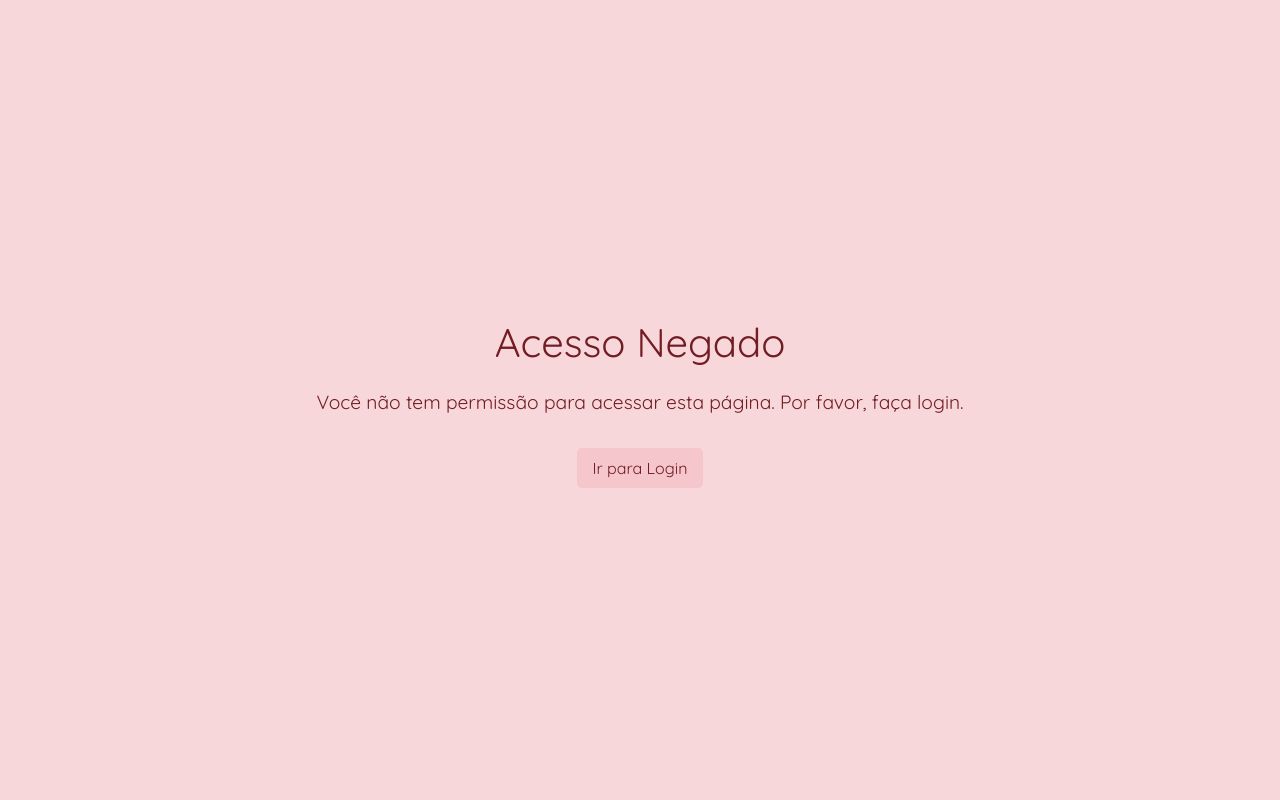
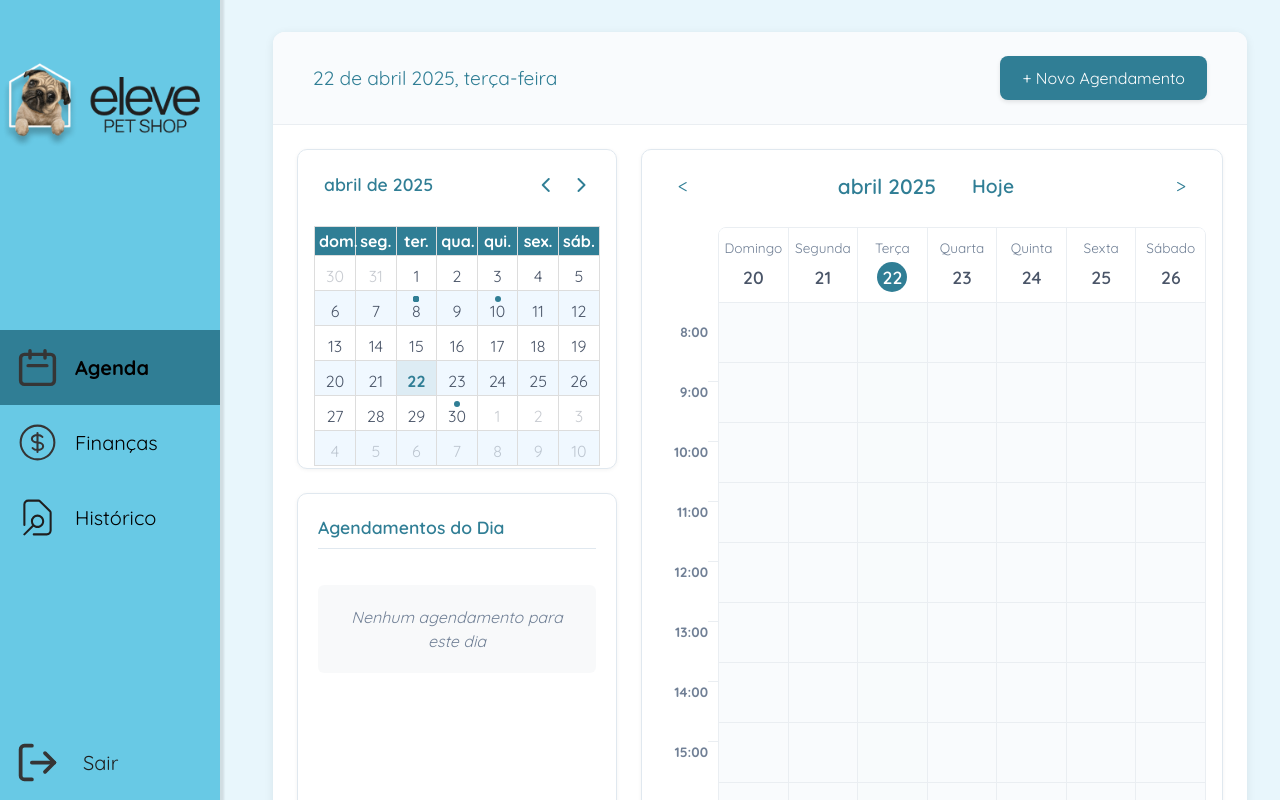
Before and after one commit to Codifica-group/frontend, a React (Vite) app: page /agenda in a window 1280 px wide. Before the commit this address led to /error. Shown: the top 800 px of the page. Built offline with nearby package versions, Linux system fonts and the light colour scheme.

Commit message:
alteracoes na agenda

```diff
--- a/src/components/ProtectedRoute.jsx
+++ b/src/components/ProtectedRoute.jsx
@@ -3,7 +3,7 @@ import { Navigate } from "react-router-dom";
 export default function ProtectedRoute({ children }) {
     const token = localStorage.getItem("token");
 
-    if (!token) {
+    if (token) {
         return <Navigate to="/error" replace />;
     }
 
--- a/src/pages/Agenda.jsx
+++ b/src/pages/Agenda.jsx
@@ -4,7 +4,6 @@ import SideBar from "../components/SideBar";
 import ModalAgenda from "../components/ModalAgenda";
 import FullCalendar from "@fullcalendar/react";
 import dayGridPlugin from "@fullcalendar/daygrid";
-// import timeGridPlugin from '@fullcalendar/timegrid';
 import interactionPlugin from "@fullcalendar/interaction";
 import ptBrLocale from "@fullcalendar/core/locales/pt-br";
 import {
@@ -61,6 +60,13 @@ export default function Agenda() {
       end: "2025-04-08T16:30:00",
       backgroundColor: "#307e95",
     },
+        {
+      id: "7",
+      title: "Teste (Teste)",
+      start: "2025-04-30T16:00:00",
+      end: "2025-04-30T18:30:00",
+      backgroundColor: "#307e95",
+    },
   ]);
 
   const [currentDate, setCurrentDate] = useState(new Date());
@@ -71,14 +77,12 @@ export default function Agenda() {
     document.title = `Agenda`;
   }, []);
 
-  // Filtra eventos do dia selecionado
   const dailyEvents = events.filter((event) => {
     const eventDate = format(parseISO(event.start), "yyyy-MM-dd");
     const selectedDateFormatted = format(selectedDate, "yyyy-MM-dd");
     return eventDate === selectedDateFormatted;
   });
 
-  // Gera dias da semana para o cabeçalho
   const generateWeekDays = () => {
     const start = startOfWeek(currentDate, { locale: ptBR });
     const end = endOfWeek(currentDate, { locale: ptBR });
@@ -93,16 +97,9 @@ export default function Agenda() {
 
   const weekDays = generateWeekDays();
 
-  // Manipuladores do calendário
   const handleDateClick = (arg) => {
     setSelectedDate(arg.date);
   };
-
-  //   const handleEventClick = (info) => {
-  //     if (window.confirm(`Deseja remover o agendamento "${info.event.title}"?`)) {
-  //       setEvents(events.filter(event => event.id !== info.event.id));
-  //     }
-  //   };
 
   const handlePrevWeek = () => {
     setCurrentDate(addDays(currentDate, -7));
@@ -117,7 +114,6 @@ export default function Agenda() {
     setSelectedDate(new Date());
   };
 
-  // Adiciona novo evento
   const addNewEvent = (newEvent) => {
     setEvents([
       ...events,
@@ -157,7 +153,6 @@ export default function Agenda() {
           </div>
 
           <div className="agenda-content">
-            {/* Sidebar com calendário e lista */}
             <section className="agenda-sidebar">
               <div className="agenda-mini-calendar">
                 <FullCalendar
@@ -172,8 +167,11 @@ export default function Agenda() {
                   dateClick={handleDateClick}
                   events={events}
                   eventColor="#307e95"
-                  dayCellClassNames="mini-calendar-day"
-                  dayHeaderClassNames="mini-calendar-header"
+                  eventContent={() => null} // Isso esconde o conteúdo do evento
+                  dayCellContent={(args) => {
+                    // Mostra apenas o número do dia
+                    return { html: `<div class="fc-daygrid-day-number">${args.dayNumberText}</div>` };
+                  }}
                 />
               </div>
 
@@ -197,7 +195,6 @@ export default function Agenda() {
               </div>
             </section>
 
-            {/* Grade semanal */}
             <section className="agenda-week-view">
               <div className="week-header">
                 <button onClick={handlePrevWeek}>&lt;</button>
@@ -212,7 +209,7 @@ export default function Agenda() {
 
               <div className="week-grid">
                 <div className="time-column">
-                  {Array.from({ length: 12 }, (_, i) => (
+                  {Array.from({ length: 11 }, (_, i) => (
                     <div key={i} className="time-slot">
                       {i + 8}:00
                     </div>
@@ -223,8 +220,7 @@ export default function Agenda() {
                   {weekDays.map((day, dayIdx) => (
                     <div
                       key={dayIdx}
-                      className={`day-column ${
-                        format(day.fullDate, "yyyy-MM-dd") ===
+                      className={`day-column ${format(day.fullDate, "yyyy-MM-dd") ===
                           format(selectedDate, "yyyy-MM-dd")
                           ? "selected"
                           : ""
@@ -247,16 +243,14 @@ export default function Agenda() {
                               key={eventIdx}
                               className="event-block"
                               style={{
-                                top: `${
-                                  (parseInt(
+                                top: `${(parseInt(
                                   format(parseISO(event.start), "H")
                                 ) -
                                     8) *
                                   60 +
                                   parseInt(format(parseISO(event.start), "m"))
                                   }px`,
-                                height: `${
-                                  (new Date(event.end) -
+                                height: `${(new Date(event.end) -
                                     new Date(event.start)) /
                                   (1000 * 60)
                                   }px`,
--- a/src/styles/style-agenda.css
+++ b/src/styles/style-agenda.css
@@ -1,14 +1,14 @@
 /* Estilos gerais da agenda */
 .sidebar:hover~.agenda-container {
     margin-left: 150px;
-    width: calc(100vw - 150px);
+    width: calc(100vw - 210px);
     transition: margin-left 0.3s ease, width 0.3s ease;
 }
 
 .agenda-root {
     display: flex;
     min-height: 100vh;
-    background-color: #f5f7fa;
+    background-color: #e8f6fc;
 }
 
 .agenda-container {
@@ -86,13 +86,14 @@
     gap: 24px;
 }
 
-/* Mini calendário */
+/* Mini calendário - MODIFICAÇÕES PRINCIPAIS AQUI */
 .agenda-mini-calendar {
     border-radius: 10px;
     box-shadow: 0 1px 4px rgba(0, 0, 0, 0.05);
     padding: 16px;
     border: 1px solid #e0e8ef;
     background: #fff;
+    height: 40vh;
 }
 
 .agenda-mini-calendar .fc {
@@ -115,6 +116,42 @@
     transition: all 0.2s ease;
 }
 
+/* Estilos para mostrar apenas bolinhas nos dias com eventos */
+.agenda-mini-calendar .fc-daygrid-day-events {
+    min-height: 0;
+    margin: 0;
+}
+
+.agenda-mini-calendar .fc-daygrid-event {
+    position: relative;
+    margin: 0 auto;
+    width: 6px;
+    height: 6px;
+    background-color: #307E95;
+    border-radius: 50%;
+    border: none;
+    padding: 0;
+    top: -16px;
+}
+
+.agenda-mini-calendar .fc-daygrid-event-dot {
+    display: none !important;
+}
+
+.agenda-mini-calendar .fc-daygrid-event-harness {
+    position: absolute;
+    bottom: 5px;
+    left: 50%;
+    transform: translateX(-50%);
+}
+
+.agenda-mini-calendar .fc-event-title,
+.agenda-mini-calendar .fc-event-time {
+    display: none;
+}
+
+/* Fim das modificações do mini calendário */
+
 .agenda-mini-calendar .fc-button:hover {
     color: #1e5d72 !important;
 }
@@ -122,7 +159,7 @@
 .agenda-mini-calendar .fc-daygrid-day-number {
     color: #4a5568;
     font-weight: normal;
-    padding: 4px;
+    height: 0;
 }
 
 .agenda-mini-calendar .fc-daygrid-day.fc-day-today {
@@ -130,12 +167,13 @@
 }
 
 .agenda-mini-calendar .fc-daygrid-day.fc-day-today .fc-daygrid-day-number {
-    font-weight: bold;
+    font-weight: bolder;
     color: #307E95;
 }
 
 .agenda-mini-calendar .fc-daygrid-day-top {
     justify-content: center;
+    height: 0;
 }
 
 .agenda-mini-calendar .fc-daygrid-day-frame {
@@ -144,16 +182,17 @@
 }
 
 .agenda-mini-calendar .fc-daygrid-day-frame:hover {
-    background: rgba(48, 126, 149, 0.05);
+    background-color: #4f99af;
+    font-weight: bolder;
+    color: white;
 }
 
-.agenda-mini-calendar .fc-daygrid-event {
-    margin-top: 2px;
+.fc-daygrid-day-frame:hover .fc-daygrid-day-number {
+    color: white !important;
 }
 
-.agenda-mini-calendar .fc-daygrid-event-dot {
-    border-color: #307E95 !important;
-    margin-right: 4px;
+.fc-scrollgrid-section:hover {
+    background: none !important;
 }
 
 /* Lista de agendamentos */
@@ -291,13 +330,14 @@
     display: flex;
     flex: 1;
     position: relative;
-    min-height: 600px;
+    min-height: 500px;
 }
 
 .time-column {
     width: 60px;
-    margin-top: 40px;
+    margin-top: 95px;
     position: relative;
+    height: 640px;
 }
 
 .time-slot {
@@ -307,7 +347,7 @@
     color: #718096;
     font-size: 0.85rem;
     position: relative;
-    font-weight: 500;
+    font-weight: 900;
 }
 
 .time-slot::after {
@@ -388,7 +428,7 @@
 
 .day-events {
     position: relative;
-    height: calc(60px * 12);
+    height: calc(35px * 18);
     background: repeating-linear-gradient(
         to bottom,
         transparent,
--- a/src/styles/style-historico.css
+++ b/src/styles/style-historico.css
@@ -34,7 +34,6 @@
     margin-bottom: 20px;
     align-items: center;
 }
-
 .filter-section label {
     font-weight: bold;
 }
@@ -44,6 +43,8 @@
     padding: 10px;
     border: 1px solid #ccc;
     border-radius: 5px;
+        background-color: #fff;
+
 }
 
 .filter-section button {
```
Lines whose indentation alone changed are shown as unchanged.
